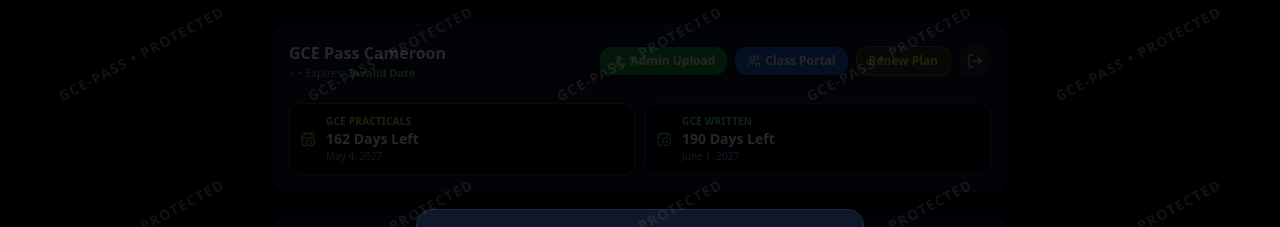
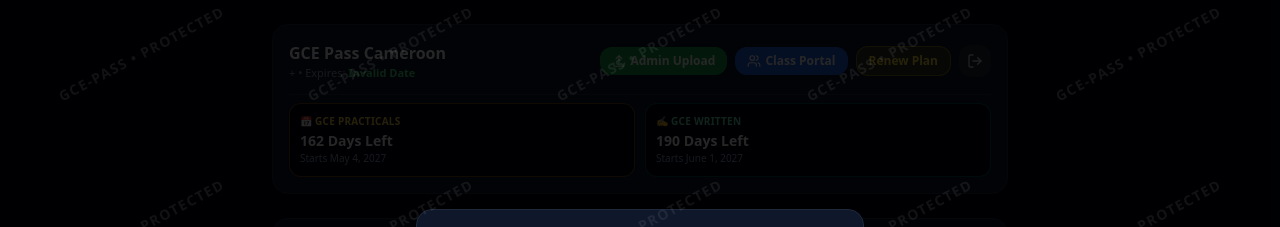
Before and after one commit to abderahimnashipu-creator/gce-pass, a Next.js app: page /dashboard in a window 1280 px wide. Shown: the top 227 px of the page. Built offline with nearby package versions, Linux system fonts and the light colour scheme; no server answers; the database is empty; sample sign-in values are in the browser's storage.

Commit message:
Update page.tsx

```diff
--- a/src/app/dashboard/page.tsx
+++ b/src/app/dashboard/page.tsx
@@ -9,7 +9,7 @@ import SubscriptionModal from '@/components/SubscriptionModal';
 import PaperSelector from '@/components/PaperSelector';
 import Paper1Simulator, { QuestionItem } from '@/components/Paper1Simulator';
 import StructuredPaperViewer from '@/components/StructuredPaperViewer';
-import { LogOut, WifiOff, ShieldAlert, Upload, Users, CalendarClock } from 'lucide-react';
+import { LogOut, WifiOff, ShieldAlert, Upload, Users } from 'lucide-react';
 
 export default function StudentDashboard() {
   const router = useRouter();
@@ -114,21 +114,15 @@ export default function StudentDashboard() {
             </button>
           </div>
           <div className="w-full grid grid-cols-2 gap-2.5 pt-2 border-t border-slate-800">
-            <div className="rounded-xl bg-slate-950 border border-amber-500/40 p-2.5 flex items-center gap-2.5">
-              <CalendarClock className="w-4 h-4 text-amber-400 shrink-0" />
-              <div>
-                <div className="text-[10px] uppercase tracking-wide text-amber-300 font-semibold">GCE Practicals</div>
-                <div className="text-sm font-extrabold text-white">{practicalDays} Days Left</div>
-                <div className="text-[10px] text-slate-400">May 4, 2027</div>
-              </div>
+            <div className="rounded-xl bg-slate-950 border border-amber-500/40 p-2.5">
+              <div className="text-[10px] uppercase tracking-wide text-amber-300 font-semibold">📅 GCE Practicals</div>
+              <div className="text-sm font-extrabold text-white mt-0.5">{practicalDays} Days Left</div>
+              <div className="text-[10px] text-slate-400">Starts May 4, 2027</div>
             </div>
-            <div className="rounded-xl bg-slate-950 border border-emerald-500/40 p-2.5 flex items-center gap-2.5">
-              <CalendarClock className="w-4 h-4 text-emerald-400 shrink-0" />
-              <div>
-                <div className="text-[10px] uppercase tracking-wide text-emerald-300 font-semibold">GCE Written</div>
-                <div className="text-sm font-extrabold text-white">{writtenDays} Days Left</div>
-                <div className="text-[10px] text-slate-400">June 1, 2027</div>
-              </div>
+            <div className="rounded-xl bg-slate-950 border border-emerald-500/40 p-2.5">
+              <div className="text-[10px] uppercase tracking-wide text-emerald-300 font-semibold">✍️ GCE Written</div>
+              <div className="text-sm font-extrabold text-white mt-0.5">{writtenDays} Days Left</div>
+              <div className="text-[10px] text-slate-400">Starts June 1, 2027</div>
             </div>
           </div>
         </header>
```
